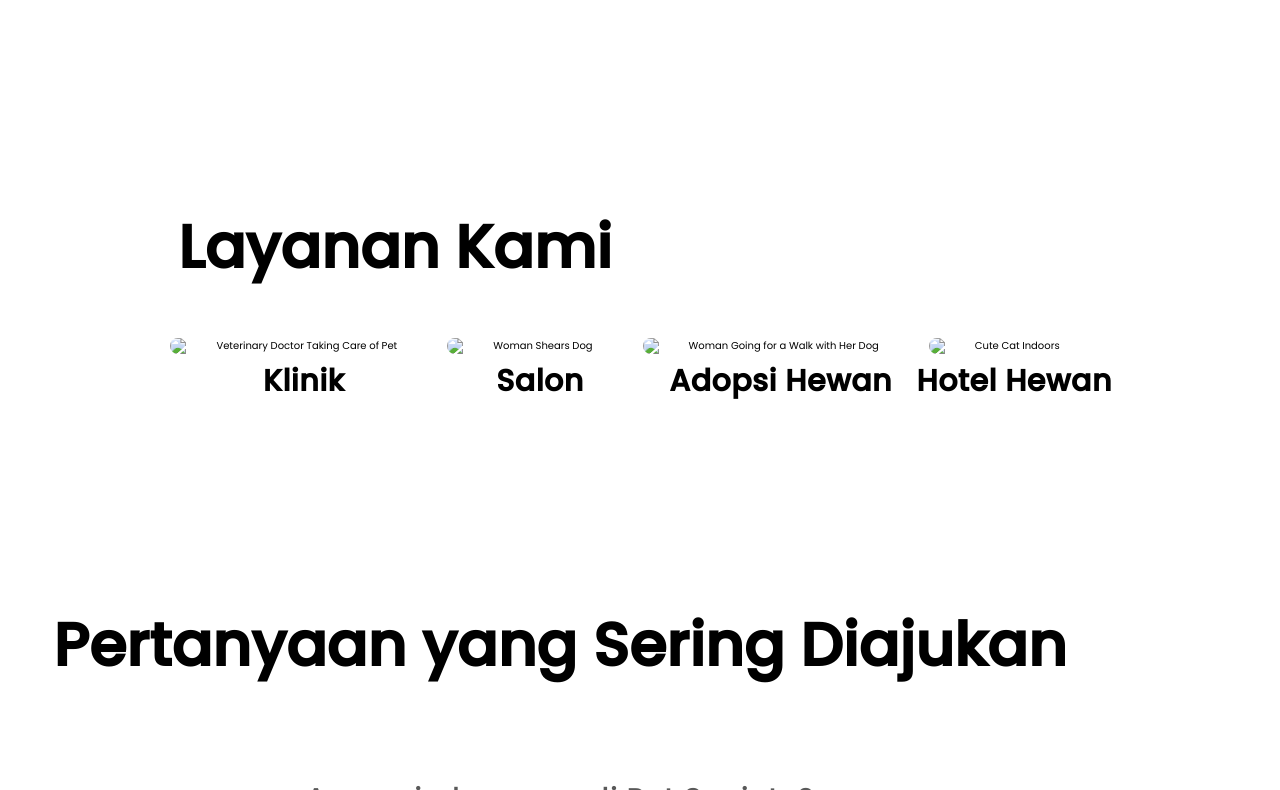
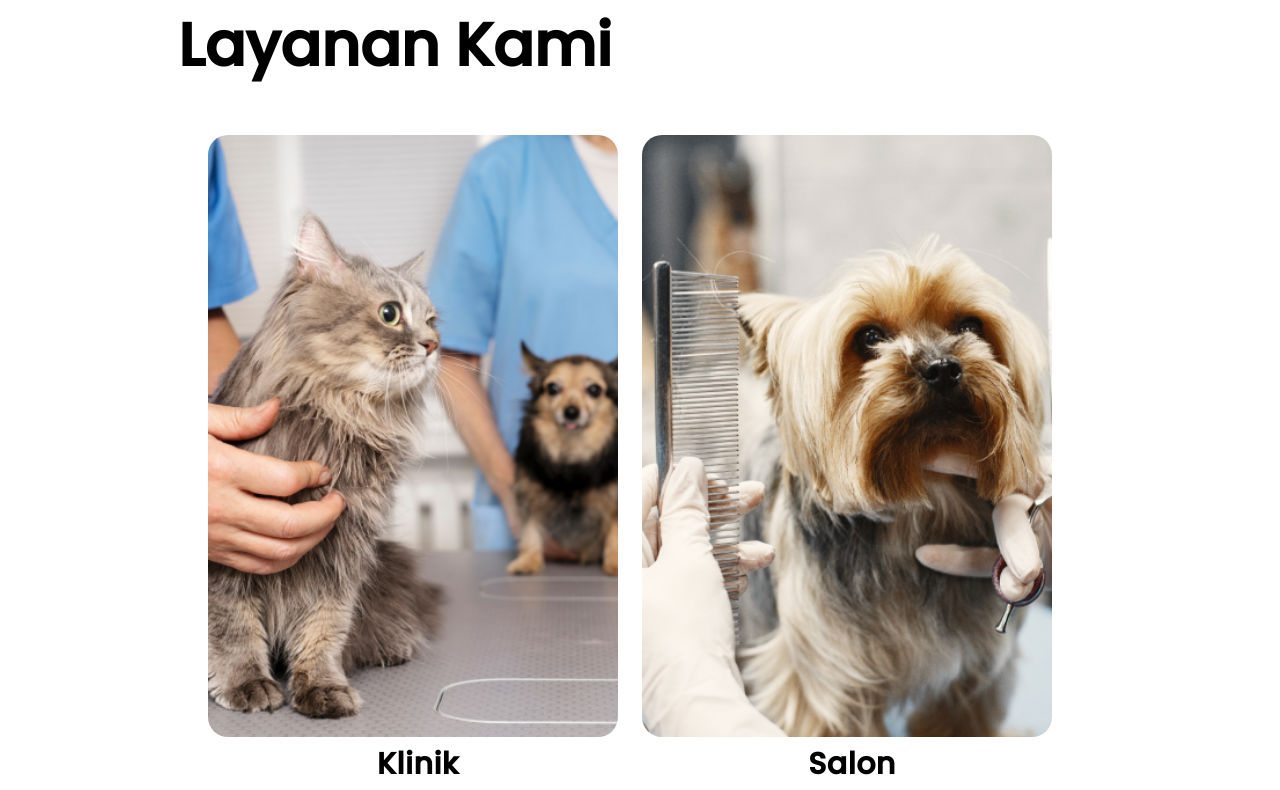
Before and after one commit to rossesys/rossesys.github.io, a plain HTML site: page index.html in a window 1280 px wide. Shown: the part 894-1684 px from the top of the page. Drawn offline with Linux system fonts and the light colour scheme; a script that the page names is missing.

Commit message:
Update index.html

```diff
--- a/index.html
+++ b/index.html
@@ -68,19 +68,19 @@
       </div>
       <div class="service">
         <div class="service-klinik">
-          <img src="../petSociety_FinalProwji/img/close-up-veterinary-doctor-taking-care-pet (1).png" alt="Veterinary Doctor Taking Care of Pet">
+          <img src="./img/close-up-veterinary-doctor-taking-care-pet (1).png" alt="Veterinary Doctor Taking Care of Pet">
           <p>Klinik</p>
         </div>
         <div class="service-salon">
-          <img src="../petSociety_FinalProwji/img/woman-shears-dog-dog-sitting-couch-breed-yorkshire-terrier.png" alt="Woman Shears Dog">
+          <img src="./img/woman-shears-dog-dog-sitting-couch-breed-yorkshire-terrier.png" alt="Woman Shears Dog">
           <p>Salon</p>
         </div>
         <div class="service-adopsi">
-          <img src="../petSociety_FinalProwji/img/woman-going-walk-with-her-dog.png" alt="Woman Going for a Walk with Her Dog">
+          <img src="./img/woman-going-walk-with-her-dog.png" alt="Woman Going for a Walk with Her Dog">
           <p>Adopsi Hewan</p>
         </div>
         <div class="service-hotel-hewan">
-          <img src="../petSociety_FinalProwji/img/cute-cat-spending-time-indoors 1.png" alt="Cute Cat Indoors">
+          <img src="./img/cute-cat-spending-time-indoors 1.png" alt="Cute Cat Indoors">
           <p>Hotel Hewan</p>
         </div>
       </div>
```
